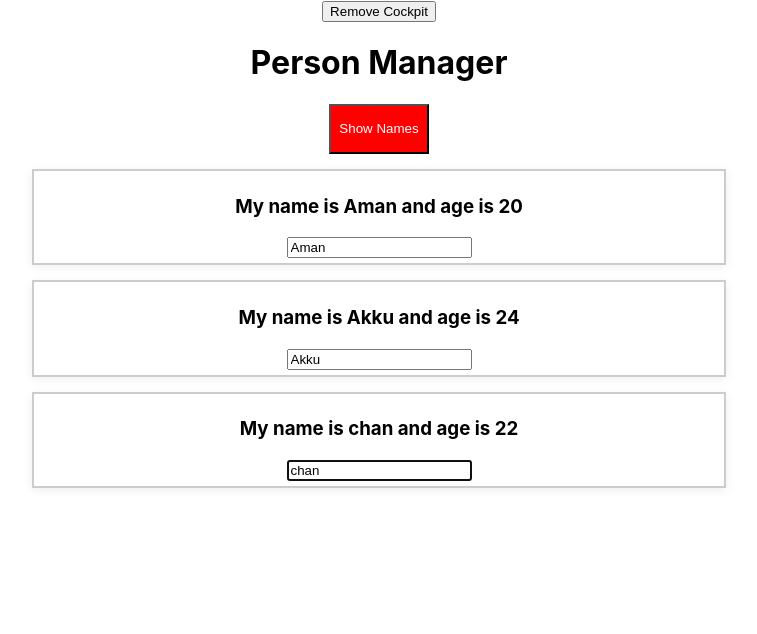
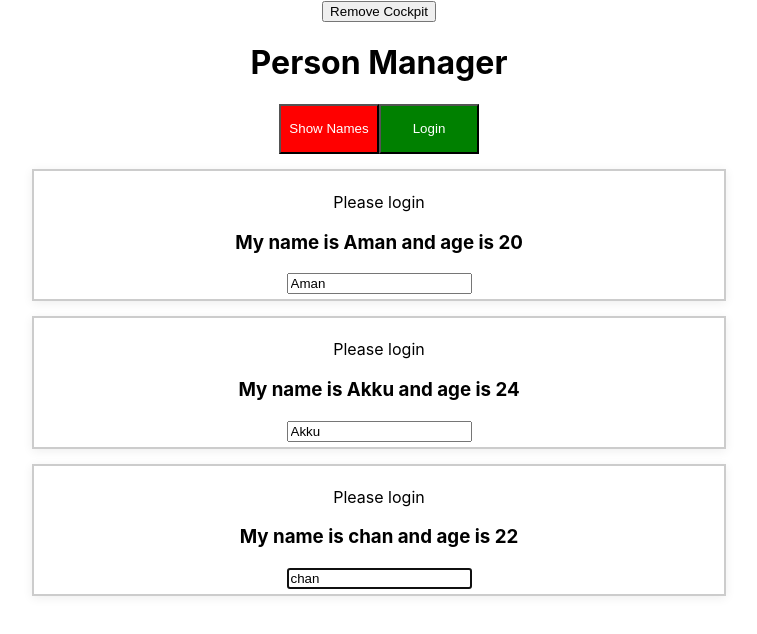
Before and after one commit to Chandan-Saini/react-app-latest-prctc, a React (Create React App) app: page / in a window 1280 px wide. Shown: the top 634 px of the page, without its empty margins (261-1018 px from the left). Built offline with nearby package versions, Linux system fonts and the light colour scheme.

Commit message:
props chain problem

```diff
--- a/src/components/Cockpit/Cockpit.js
+++ b/src/components/Cockpit/Cockpit.js
@@ -34,6 +34,7 @@
         >
           Show Names
         </button>
+        <button onClick={props.login}>Login</button>
       </div>
     );
 }
--- a/src/components/Persons/Person/Person.js
+++ b/src/components/Persons/Person/Person.js
@@ -15,6 +15,7 @@
   render(){
     console.log("Person.js render met");
     return( <Aux>
+      {this.props.isAuth ? <p>Authenticated!</p> : <p>Please login</p>}
       <h3 onClick={this.props.click}> My name is {this.props.name} and age is {this.props.age}</h3>
       <p>{this.props.children}</p>
       <input ref={this.InputElRef} type="text" onChange={this.props.change} value={this.props.name} />
--- a/src/components/Persons/Persons.js
+++ b/src/components/Persons/Persons.js
@@ -27,6 +27,7 @@
                 name={person.name}
                 age={person.age}
                 key={person.id}
+                isAuth={this.props.isAuthenticated}
             />
         })
     }
--- a/src/containers/App.js
+++ b/src/containers/App.js
@@ -6,7 +6,7 @@
 import Aux from "../hoc/Auxiliary"
 class App extends Component {
   constructor(props) {
-    super(props)
+    super(props);
     console.log("constroctor met");
   }
 
@@ -18,8 +18,9 @@
     ],
     otherState: "some other state",
     showPersons: false,
-    showCockpit:true,
-    changeCounter:0
+    showCockpit: true,
+    changeCounter: 0,
+    authenticated: false
   };
 
   nameChangedHandler = (event, id) => {
@@ -32,8 +33,8 @@
 
     const persons = [...this.state.persons];
     persons[personIndex] = person;
-    this.setState((prevState,props)=>{
-      return { persons: persons,changeCounter:prevState.changeCounter+1}
+    this.setState((prevState, props) => {
+      return { persons: persons, changeCounter: prevState.changeCounter + 1 };
     });
   };
 
@@ -52,15 +53,18 @@
   };
 
   static getDerivedStateFromProps(props, state) {
-    console.log("getDerivedStateFromProps met",props);
-    return state
+    console.log("getDerivedStateFromProps met", props);
+    return state;
   }
 
   componentDidMount() {
     console.log("comp did mount");
   }
 
-  render() {
+  loginHandler=() =>{
+    this.setState({ authenticated: true });
+  }
+   render() {
     let persons = null;
     console.log("render met");
     if (this.state.showPersons) {
@@ -69,27 +73,35 @@
           persons={this.state.persons}
           nameChangedHandler={this.nameChangedHandler}
           deletePerson={this.deletePerson}
+          isAthenticated={this.state.authenticated}
         />
       );
     }
 
     return (
       <Aux>
-        <button onClick={()=>{this.setState({showCockpit:false})}} >Remove Cockpit</button>
-       { this.state.showCockpit? <Cockpit
-          title={this.props.appTitle}
-          showPersons={this.state.showPersons}
-          persons={this.state.persons}
-          togglePersonsHandler={this.togglePersonsHandler}
-        />:null}
+        <button
+          onClick={() => {
+            this.setState({ showCockpit: false });
+          }}
+        >
+          Remove Cockpit
+        </button>
+        {this.state.showCockpit ? (
+          <Cockpit
+            title={this.props.appTitle}
+            showPersons={this.state.showPersons}
+            persons={this.state.persons}
+            togglePersonsHandler={this.togglePersonsHandler}
+            login={this.loginHandler}
+          />
+        ) : null}
         {persons}
       </Aux>
     );
 
     // return React.createElement("div",{className:"App"},React.createElement("h1",null,"Hi this is my first change"))
   }
-
-
 }
 
 export default withClass(App,classes.App);
```
